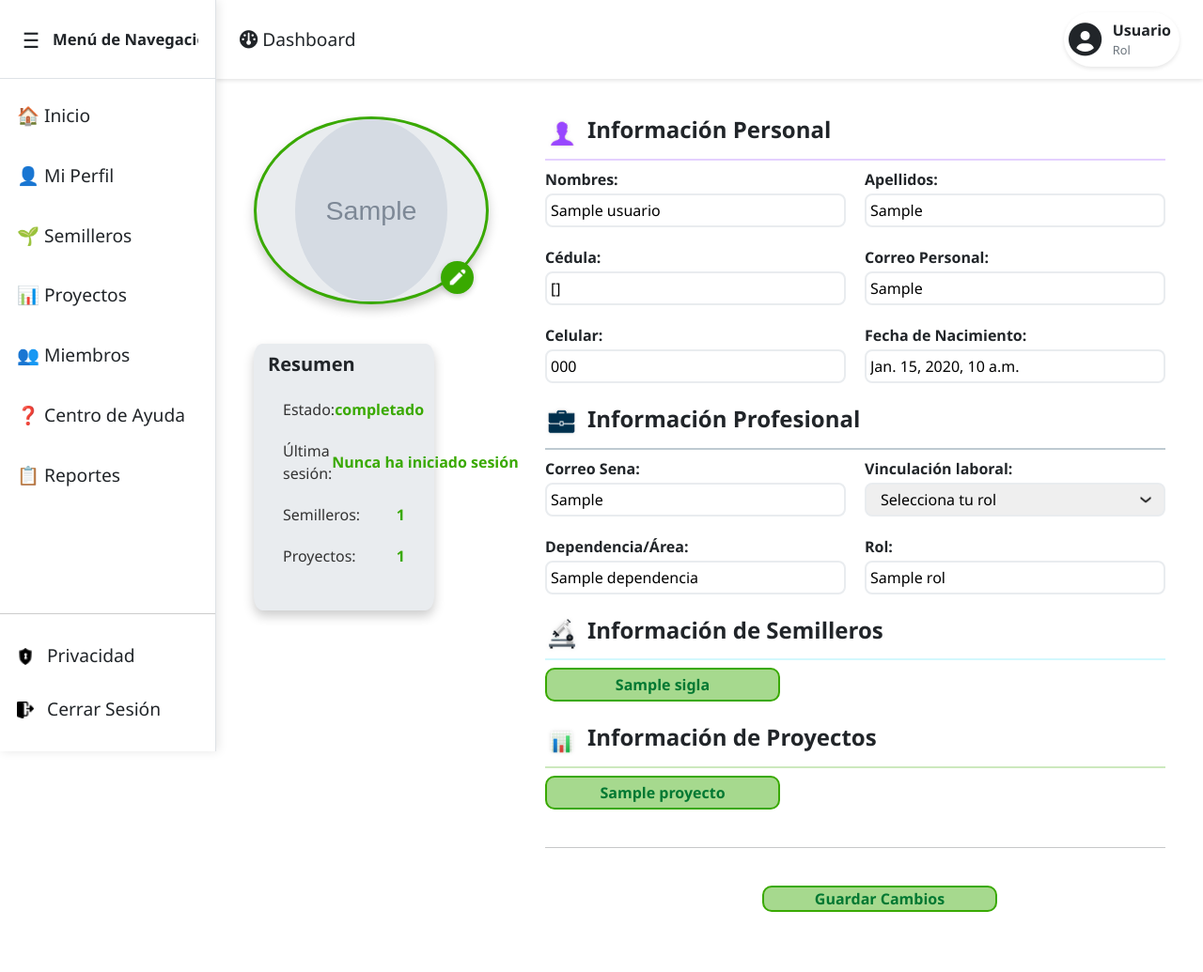
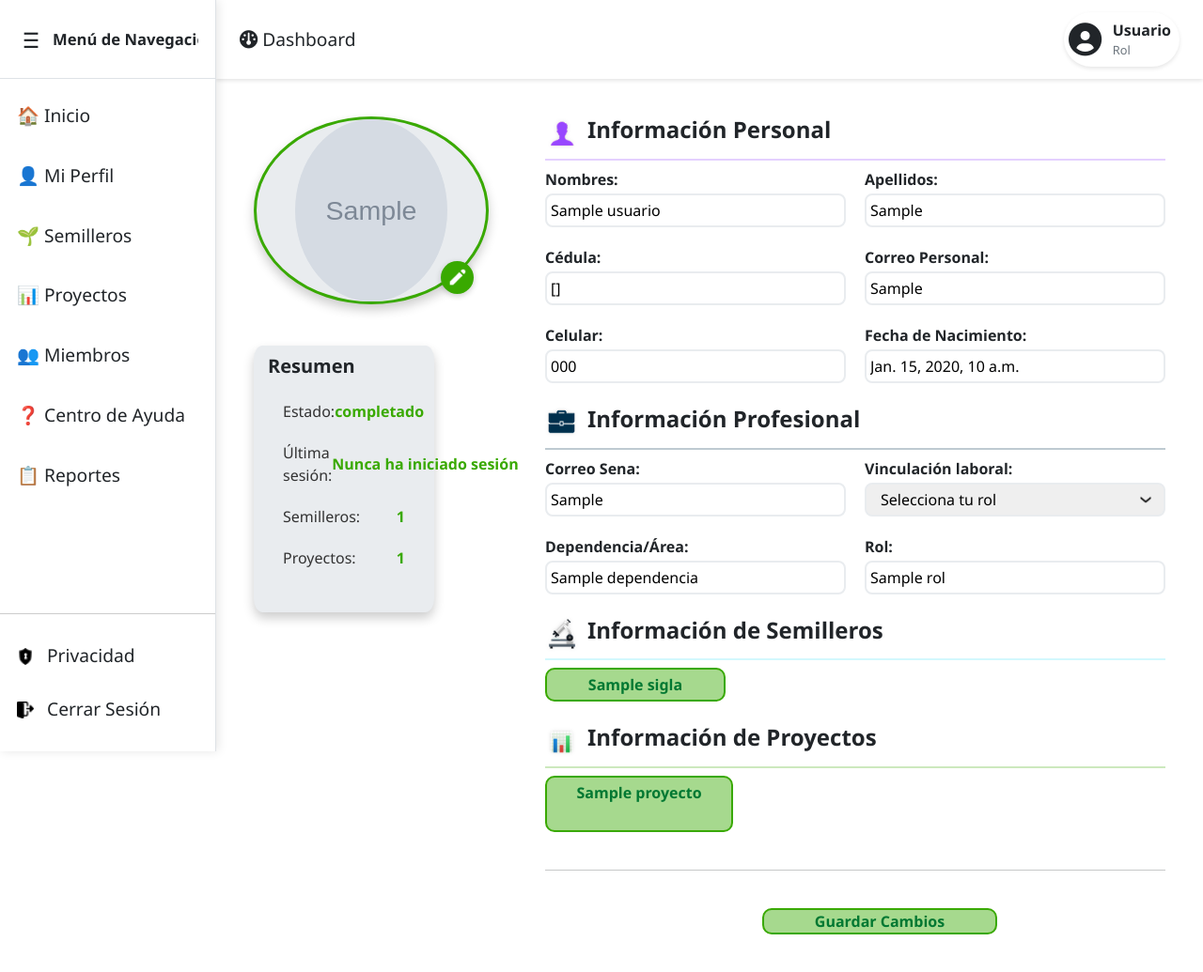
Before and after one commit to Lizromans/C-Users-SENA-GC, a Django app: template GC/GC2/templates/paginas/perfil.html in a window 1280 px wide. Shown: the whole page at 94% size. Before the commit the page ends 971 px from the top, so only its background shows below. Run offline with Django 3.2, Linux system fonts and the light colour scheme; the template is opened without the code that fills it: most values are stand-ins (such as "Sample title", 1, 10 or a date in 2020); grey boxes marked "Sample" are stand-in pictures; some libraries are stand-ins or nearby versions.

Commit message:
backend: actualizacioncss perfil

```diff
--- a/GC/GC2/templates/paginas/perfil.html
+++ b/GC/GC2/templates/paginas/perfil.html
@@ -145,7 +145,7 @@
                     <h6>Información de Semilleros</h6>
                 </div>
                 <hr>
-                <div class="info-group">
+                <div class="info-group2">
                     {% for semillero in semilleros %}
                     <div class="info">
                         <input type="text" value="{{ semillero.sigla }}" disabled>
@@ -162,10 +162,10 @@
                     <h6>Información de Proyectos</h6>
                 </div>
                 <hr>
-                <div class="info-group">
+                <div class="info-group2">
                     {% for proyecto in proyectos %}
                     <div class="info">
-                        <input type="text" value="{{ proyecto.nom_pro }}" disabled>
+                        <textarea disabled>{{ proyecto.nom_pro }}</textarea>
                     </div>
                     {% empty %}
                     <p>No estás asociado a ningún proyecto.</p>
--- a/GC/static/css/perfil.css
+++ b/GC/static/css/perfil.css
@@ -356,11 +356,18 @@ input[type="text"]:focus, input[type="num"]:focus, select:focus {
   color: #5d4037;
 }
 
+.info-group2 {
+    display: flex;
+    justify-content: flex-start;
+    flex-wrap: wrap;
+    gap: 10px;
+}
+
 input[disabled]{
     background-color: #38a90071;
     border: 2px solid #39A900;
     border-radius: 10px;
-    width: clamp(150px, 20vw, 250px);
+    width: clamp(100px, 15vw, 200px);
     color: #007832;
     font-weight: 600;
     cursor: pointer;
@@ -373,6 +380,27 @@ input[disabled]:hover{
     transform: translateY(-2px);
     box-shadow: 0 6px 12px rgba(0,0,0,0.2);
 }
+
+textarea[disabled]{
+    background-color: #38a90071;
+    border: 2px solid #39A900;
+    border-radius: 10px;
+    width: clamp(100px, 17vw, 200px);
+    color: #007832;
+    font-weight: 600;
+    cursor: pointer;
+    text-align: center;
+    resize: none; /* Evita que el usuario cambie el tamaño del textarea */
+    padding: 2% 11% 2% 11%; /* Espaciado interno */
+}
+
+textarea[disabled]:hover{
+    background-color: #39A900;
+    color: var(--color-nav-hover);
+    transform: translateY(-2px);
+    box-shadow: 0 6px 12px rgba(0,0,0,0.2);
+}
+
 .informacion:nth-child(1) hr {
     background-color: var(--color-text-secondary);
     margin: clamp(5px, 1vh, 15px) 0;  /* Espaciado responsivo */
```
Also changed, not shown: GC/media/fotos_perfil/Captura_de_pantalla_2025-10-02_083500.png (added).
